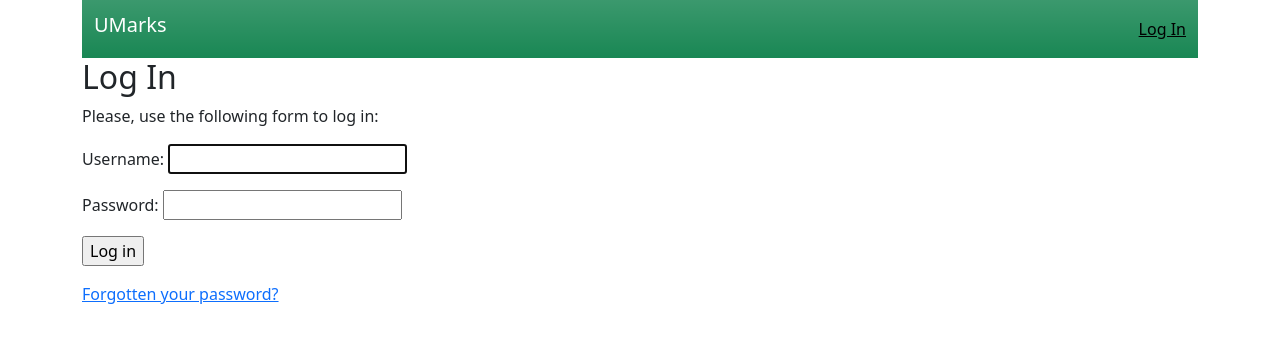
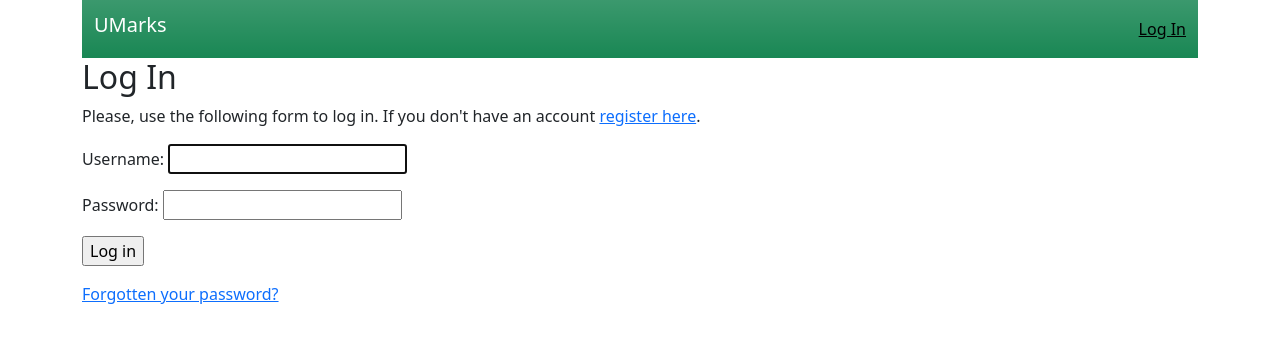
Before and after one commit to roman-yatsenko/python-web-social, a Django app: page /account/login/ in a window 1280 px wide. Shown: the top 358 px of the page. Run offline with Django 4.2, Linux system fonts and the light colour scheme.

Commit message:
Add resister link to login page

```diff
--- a/account/templates/registration/login.html
+++ b/account/templates/registration/login.html
@@ -10,7 +10,11 @@
     Please try again.
 </p>
 {% else %}
-<p>Please, use the following form to log in:</p>
+<p>
+    Please, use the following form to log in.
+    If you don't have an account
+    <a href="{% url 'register' %}">register here</a>.
+</p>
 {% endif %}
 <form action="{% url 'login' %}" method="post">
     {{ form.as_p }}
```
